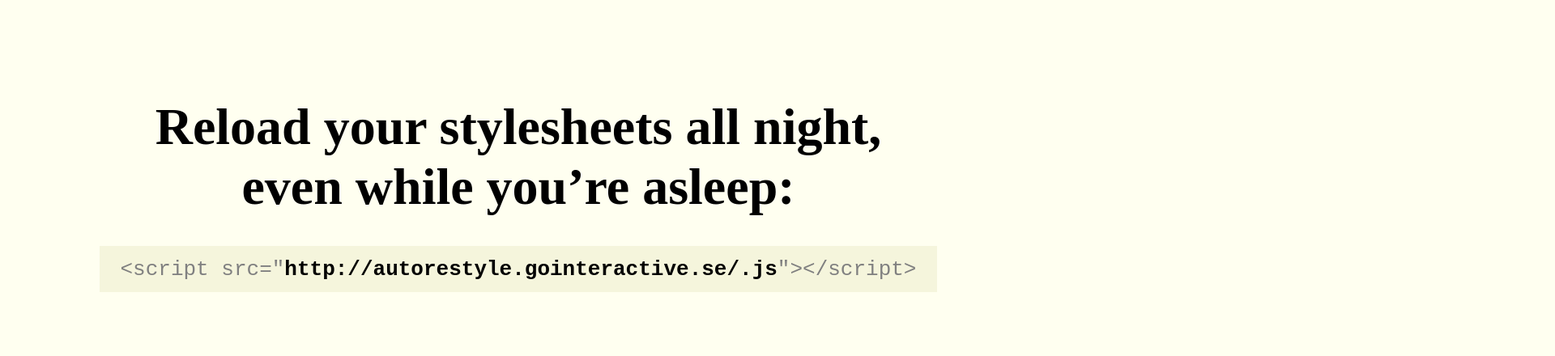
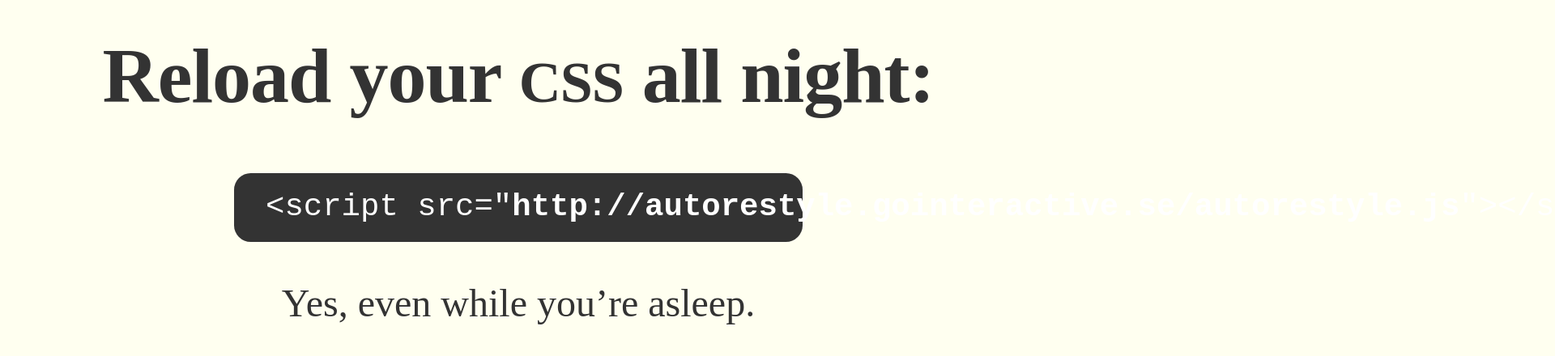
Before and after one commit to dbrock/autorestyle, a plain HTML site: page index.html in a window 1280 px wide. Shown: the part 124-564 px from the top of the page at 81% size, 1920 px wide, since content can reach past the window. Drawn offline with Linux system fonts and the light colour scheme.

Commit message:
~M index.html | 20 +++++++++++++-------

```diff
--- a/index.html
+++ b/index.html
@@ -3,11 +3,17 @@
 <style>
   html { width: 100%; height: 100%; display: table; }
   body { display: table-cell; vertical-align: middle; }
-  body { text-align: center; padding-bottom: 10%; }
-  body { font: 2em serif; background: ivory; }
-  code { padding: 1ex 1em; background: beige; color: gray; }
-  b { color: black; }
+  body { padding-bottom: 10%; text-align: center; }
+  body { background: ivory; color: #333; }
+  @media (min-width: 48em) { body { font-size: 3em; } }
+  h1 { font: 200 1.25em 'Helvetica Neue' sans-serif; }
+  h1 { letter-spacing: -1px; }
+  abbr { font-size: .75em; }
+  code { background: #333; color: white; }
+  code { padding: 1ex 1em; border-radius: 1ex; }
+  code { white-space: pre; word-wrap: break-word; text-align: left; }
+  code { width: 16em; margin: auto; display: block; }
 </style>
-<h1>Reload your stylesheets all night,<br>
-  even while you’re asleep:</h1>
-<code>&lt;script src="<b>http://autorestyle.gointeractive.se/.js</b>">&lt;/script></code>
+<h1>Reload your <abbr>CSS</abbr> all night:</h1>
+<code>&lt;script src="<strong>http://autorestyle.gointeractive.se/autorestyle.js</strong>">&lt;/script></code>
+<p>Yes, even while you’re asleep.</p>
```
